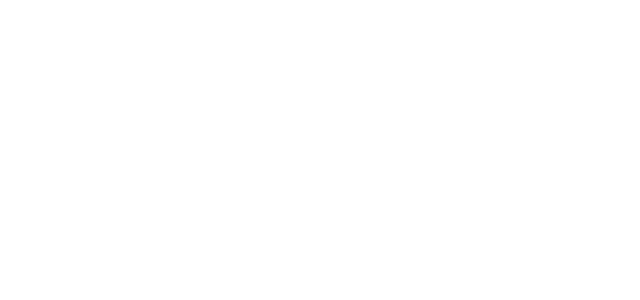
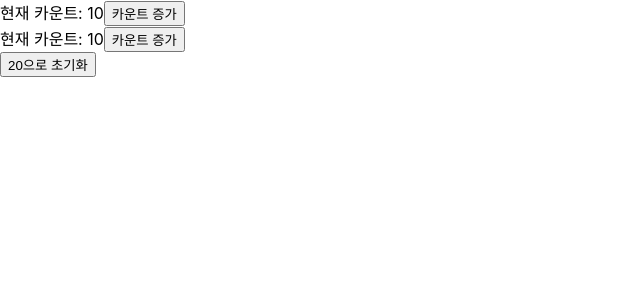
Before and after one commit to choidaehui/do-it-react, a React (Create React App) app: page / in a window 1280 px wide. Shown: the top 300 px of the page, without its empty margins (0-640 px from the left). Built offline with nearby package versions, Linux system fonts and the light colour scheme.

Commit message:
react: 카운터프로그램

```diff
--- a/src/App.jsx
+++ b/src/App.jsx
@@ -3,6 +3,8 @@
 import ChildComponent2 from './component/ChildComponent2';
 import Counter from './component/Counter';
 import LifecycleExample from './component/LifecycleExample';
+import NewCounter from './component/NewCounter';
+import PrevCounter from './component/PrevCounter';
 import StateExample from './component/StateExample';
 
 // 작성된 컴포넌트를 App.js로 불러오기
@@ -11,16 +13,24 @@
 import TodaysPlan from './component/TodaysPlan';
 
 class App extends React.Component {
+  constructor(props) {
+    super(props);
+    this.state = { count: 10 };
+    this.resetCount = this.resetCount.bind(this);
+  }
+  resetCount() {
+    this.setState(({ count }) => ({ count: count + 10 }));
+  }
   render() {
     return (
        // JSX는 HTML이 아니라 XML 마크업 규칙을 따른다.
        // 엘리먼트의 시작표시와 < 마침 표시의 />의 짝이 맞아야 한다.
        // 컴포넌트를 JSX 안에 마크업 형식으로 추가
       <div>
-        <LifecycleExample />
+        <div><PrevCounter count={this.state.count} /></div>
+        <div><NewCounter count={this.state.count} /></div>
+        <button onClick={this.resetCount}>{this.state.count + 10}으로 초기화</button>
       </div>
-      // <BooleanComponent bored />는 프로퍼티에 true 전달
-      // <BooleanComponent />는 프로퍼티에 false 전달
     );
   }
 }
--- /dev/null
+++ b/src/component/NewCounter.jsx
@@ -0,0 +1,45 @@
+import React, { Component } from 'react';
+
+class NewCounter extends Component {
+  constructor(props) {
+    super(props);
+    this.state = {};
+    this.increaseCount = this.increaseCount.bind(this);
+  }
+
+  static getDerivedStateFromProps(props, state) {
+    const { count } = props;
+    return {
+      // 프로퍼티에서 전달된 count값을 보관
+      count,
+      newCount: count === state.count ? state.newCount : count,
+        // 프로퍼티가 변경되지 않았다면 기존 state값으로 설정
+        // 프로퍼티가 변경되었다면 변경된 프로퍼티값으로 설정
+    };
+  }
+
+  increaseCount() {
+    this.setState(({ newCount }) => ({
+      newCount: newCount + 1
+    }));
+  }
+  render() {
+    return (
+      <div>
+        현재 카운트: {this.state.newCount}
+        <button onClick={this.increaseCount}>
+          카운트 증가
+        </button>
+      </div>
+    );
+  }
+}
+
+export default NewCounter;
+
+// 두 컴포넌트 모두 [카운트 증가]버튼을 누르면 숫자가 1씩 올라감
+// [20으로 초기화]버튼을 누르면 PrevCounter 컴포넌트의 숫자는 20으로 초기화되지 않음
+// NewCounter 컴포넌트만 getDerivedStateFromProps() 함수로 App컴포넌트로부터
+// 갱신된 프로퍼티값을 동기화했기 때문
+// Counter 컴포넌트는 처음 생성될 때만 프로퍼티 값으로 state값을 설정하므로
+// 갱신 과정에서는 state값이 변경되지 않음
--- /dev/null
+++ b/src/component/PrevCounter.jsx
@@ -0,0 +1,32 @@
+
+import React, { Component } from 'react';
+
+// 카운터 프로그램 만들며 생명주기 함수 사용해 보기
+// 부모 컴포넌트로부터 count의 초기값을 전달받아 숫자를 증가하는 카운터 프로그램
+class PrevCounter extends Component {
+  constructor(props) {
+    super(props);
+    this.state = {
+      // count 초기값을 프로퍼티에서 전달된 값으로 설정
+      count: props.count,
+    };
+    this.increaseCount = this.increaseCount.bind(this);
+  }
+  increaseCount() {
+    this.setState(({ count }) => ({
+      count: count + 1
+    }));
+  }
+  render() {
+    return (
+      <div>
+        현재 카운트: {this.state.count}
+        <button onClick={this.increaseCount}>
+          카운트 증가
+        </button>
+      </div>
+    );
+  }
+}
+
+export default PrevCounter;
```
